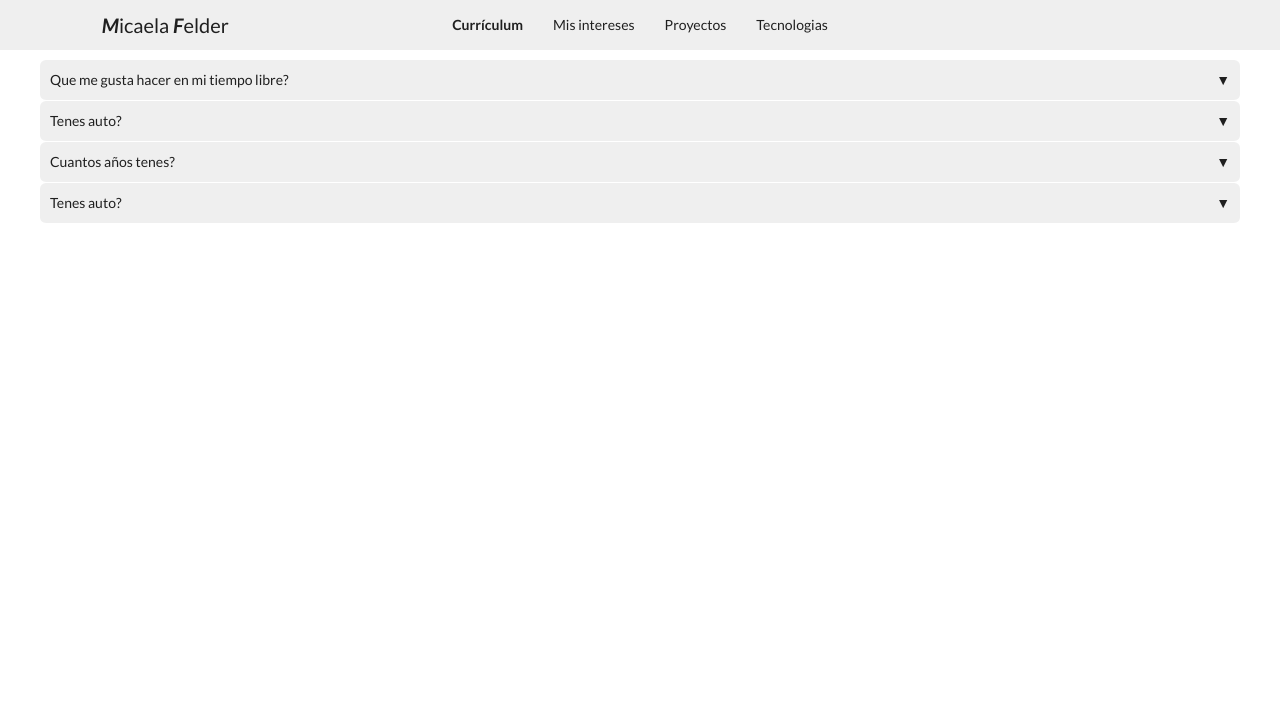
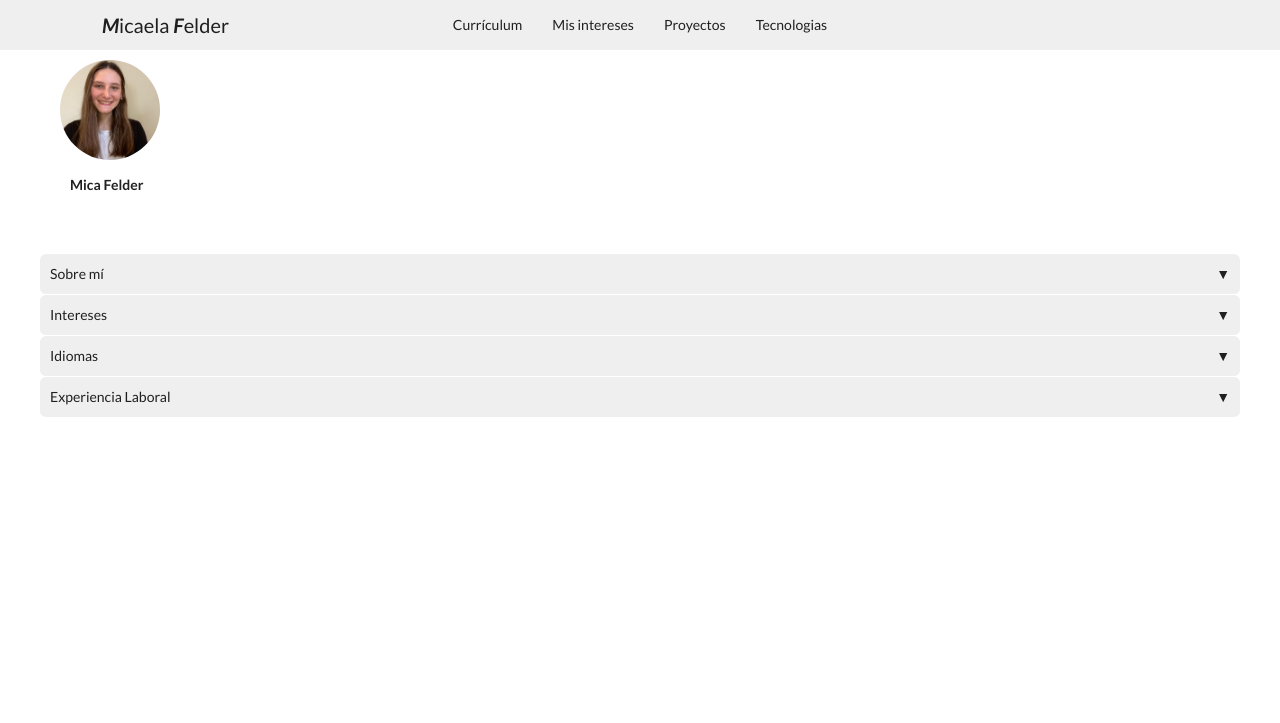
Before and after one commit to micafelder/MyProfile, a React app in the folder my-profile/: page / in a window 1280 px wide. Shown: the top 723 px of the page. Built offline with nearby package versions, Linux system fonts and the light colour scheme.

Commit message:
updating pages

```diff
--- a/my-profile/public/index.html
+++ b/my-profile/public/index.html
@@ -2,20 +2,11 @@
 <html lang="en">
   <head>
     <meta charset="utf-8" />
-    <link rel="icon" href="%PUBLIC_URL%/favicon.ico" />
-    <meta name="viewport" content="width=device-width, initial-scale=1" />
-    <meta name="theme-color" content="#000000" />
-    <meta
-      name="description"
-      content="Web site created using create-react-app"
-    />
     <link rel="stylesheet" href="https://cdnjs.cloudflare.com/ajax/libs/semantic-ui/2.4.1/semantic.min.css">
-    <link rel="apple-touch-icon" href="%PUBLIC_URL%/logo192.png" />
     <!--
       manifest.json provides metadata used when your web app is installed on a
       user's mobile device or desktop. See https://developers.google.com/web/fundamentals/web-app-manifest/
     -->
-    <link rel="manifest" href="%PUBLIC_URL%/manifest.json" />
     <!--
       Notice the use of %PUBLIC_URL% in the tags above.
       It will be replaced with the URL of the `public` folder during the build.
@@ -25,7 +16,8 @@
       work correctly both with client-side routing and a non-root public URL.
       Learn how to configure a non-root public URL by running `npm run build`.
     -->
-    <title>React App</title>
+    <title src='./logo.ico'>My Profile</title>
+    <link rel="icon" href="/logo.ico"/>
   </head>
   <body>
     <noscript>You need to enable JavaScript to run this app.</noscript>
--- a/my-profile/src/articles/index.js
+++ b/my-profile/src/articles/index.js
@@ -1,23 +1,27 @@
 const articles = [
     {
+        href:'/agile',
         img:'agile',
         title: 'Agile',
         desc: `Lorem ipsum dolor sit amet, consectetur adipiscing elit.
          Nunc placerat leo ut orci congue, sit amet maximus ex porta. `
     },
     {
+        href:'/atencion',
+        img:'modeloBroadbent',
+        title: 'Modelo de Broadbent',
+        desc: `Lorem ipsum dolor sit amet, consectetur adipiscing elit.
+         Nunc placerat leo ut orci congue, sit amet maximus ex porta. `
+    },
+    {
+        href:'/agile',
         img:'agile',
         title: 'Agile',
         desc: `Lorem ipsum dolor sit amet, consectetur adipiscing elit.
          Nunc placerat leo ut orci congue, sit amet maximus ex porta. `
     },
     {
-        img:'agile',
-        title: 'Agile',
-        desc: `Lorem ipsum dolor sit amet, consectetur adipiscing elit.
-         Nunc placerat leo ut orci congue, sit amet maximus ex porta. `
-    },
-    {
+        href:'/agile',
         img:'agile',
         title: 'Agile',
         desc: `Lorem ipsum dolor sit amet, consectetur adipiscing elit.
--- a/my-profile/src/components/Accordion/index.js
+++ b/my-profile/src/components/Accordion/index.js
@@ -5,25 +5,35 @@ export default () => {
 
     const preguntas = [
         {
-            q: 'Que me gusta hacer en mi tiempo libre?',
+            q:'Sobre mí',
+            a:[
+                'Tengo 22 años, vivo en Montevideo Uruguay.',
+                'Estudio Licenciatura en Sistemas en  la ORT, comence la carrera en el 2019 (comenzando 4to año).',
+                'Luego del liceo me fui un año a Israel a estudiar Liderazgo con amigos.',
+                'Creativa, con muchas ganas de aprender y de trabajar en equipo.'
+            ]
+
+        },
+        {
+            q: 'Intereses',
             a: [
-                'Salir con amigos y con mi novio.',
-                'Salir a caminar a la rambla.',
-                'Mirar series.',
-                'Escuchar podcasts.'
+                'Estudio danza',
+                'Viajar',
+                'Diseño',
+                'Coaching'
             ]
         },
         {
-            q:'Tenes auto?',
-            a:'No'
+            q: 'Idiomas',
+            a: [
+                'Inglés: CPE (2020) y FCE (certificado)',
+                'Portugués: dominio oral y escrito básico'
+            ]
         },
         {
-            q: 'Cuantos años tenes?',
-            a: 'Tengo 22 años'
-        },
-        {
-            q:'Tenes auto?',
-            a:'No'
+            q:'Experiencia Laboral',
+            a:`Trabajé de Marzo a Octubre de 2021 en E&Y (Ernst and Young) como Asistente de Consultoría
+            (RPA y Auditoría de Sistemas).`
         }
     ]
 
--- a/my-profile/src/components/Article/index.js
+++ b/my-profile/src/components/Article/index.js
@@ -1,10 +1,11 @@
 import React from 'react'
 import styles from './index.css'
+import Link from '../Link/index'
 
 const Article = (props) =>{
 
     return(
-        <div className='article'>
+        <Link href={props.href} className='article'>
 
             <img className='img' src={require(`../../articles/images/${props.img}.png`)} />
 
@@ -13,7 +14,7 @@ const Article = (props) =>{
                 <div>{props.desc}</div>
             </div>
 
-        </div>
+        </Link>
     )
 }
 
--- /dev/null
+++ b/my-profile/src/components/Curriculum/index.css
@@ -0,0 +1,24 @@
+.img{
+    border-radius: 100%;
+    margin-left: 60px;
+}
+
+.rightColumn{
+    display: flex;
+    flex-direction: column;
+    align-items: start;
+    padding-left: 35px;
+}
+
+.personality{
+    display: flex;
+    flex-direction: column;
+    align-items: center;
+}
+
+.title{
+    font-weight: bold;
+    margin-top: 10px;
+    margin-bottom: 5px;
+    margin-left:35px;
+}
--- /dev/null
+++ b/my-profile/src/components/Curriculum/index.js
@@ -0,0 +1,45 @@
+import styles from './index.css'
+
+const personality = [
+    {
+        title: 'Mica Felder',
+        values: [
+            // 'Creativa',
+            // 'Trabajo en equipo',
+            // 'Tesonera',
+            // 'Responsable',
+            // 'Organizada'
+        ]
+    }
+]
+
+const showList = (list) => (
+    <ul>
+      {list.map(item => (
+        <li key={item}>{item}</li>
+      ))}
+    </ul>
+);
+
+const Curriculum = () => {
+    return(
+        <>
+        <img src={require("../../images/curriculum.jpeg")} className='img'/>
+        <div className='rightColumn'>
+            <div>
+                {
+                    personality.map((value,index)=>{
+                        return (
+                            <div className='personality'>
+                                <div className='title'>{value.title}</div>
+                                <div>{showList(value.values)}</div>
+                            </div>
+                        )
+                    })
+                }
+            </div>
+        </div>
+    </>
+)}
+
+export default Curriculum;
--- a/my-profile/src/components/Link/index.js
+++ b/my-profile/src/components/Link/index.js
@@ -3,12 +3,19 @@ import React from 'react'
 const Link = ({className, href, children }) =>{
 
     const onClick = (event) =>{
+        if(event.metaKey || event.ctrlKey){
+            return;
+        }
+
         event.preventDefault();
         window.history.pushState({},'',href);
+
+        const navEvent = new PopStateEvent('popstate');
+        window.dispatchEvent(navEvent);
     };
 
     return(
-        <a  onClick={() => onClick()} className={className} href={href}> {children} </a>
+        <a  onClick = {onClick} className={className} href={href}> {children} </a>
     );
 };
 
--- a/my-profile/src/components/NavBar/index.css
+++ b/my-profile/src/components/NavBar/index.css
@@ -22,7 +22,7 @@
 }
 
 .tabs{
-    font-weight: 400;
+    font-weight: 200;
     display: flex;
     align-items: flex-start;
     font-size: 14px;
@@ -32,7 +32,7 @@
 
 .elem{ margin:0}
 
-.selected{ font-weight: 700; margin: 0 }
+.selected{ font-weight: 300; margin: 0 }
 
 .letter{
     font-style: italic;
--- a/my-profile/src/components/NavBar/index.js
+++ b/my-profile/src/components/NavBar/index.js
@@ -6,24 +6,26 @@ export default () => {
 
     const sections = [
         {
+            id:0,
             name:'Currículum',
             href:'curriculum'
         },
         {
+            id:1,
             name: 'Mis intereses',
             href: 'articles'
         },
         {
+            id:2,
             name: 'Proyectos',
             href: 'projects'
         },
         {
+            id:3,
             name: 'Tecnologias',
             href: 'technologies'
         }
     ]
-
-    const [selectedTab, setSelectedTab] = useState(0)
 
     return (
         <div className='navBar'>
@@ -37,8 +39,8 @@ export default () => {
                             <Link
                               href={section.href}
                               key={index}
-                              className={selectedTab===index? 'selected' : 'elem'}
                               children={section.name}
+                              className={styles.selected}
                             />
                         )
                     })
--- a/my-profile/src/components/Route/index.js
+++ b/my-profile/src/components/Route/index.js
@@ -1,4 +1,22 @@
+import { useEffect, useState } from 'react'
+
 const Route = ({path,children}) =>{
+
+    const [currentPath, setCurrentPath] = useState(window.location.pathname);
+
+    useEffect( () => {
+        const onLocationChange = ()=>{
+            setCurrentPath(window.location.pathname);
+        }
+
+        window.addEventListener('popstate', onLocationChange);
+
+        return () => {
+            window.removeEventListener('popstate', onLocationChange);
+        }
+
+    }, []);
+
     return window.location.pathname === path ? children  : null;
 };
 
--- a/my-profile/src/index.js
+++ b/my-profile/src/index.js
@@ -1,4 +1,4 @@
-import React from "react";
+import React, { useState } from "react";
 import ReactDom from "react-dom";
 import NavBar from "./components/NavBar";
 import Footer from "./components/Footer";
@@ -7,16 +7,23 @@ import Article from './components/Article'
 import articles from "./articles";
 import styles from './index.css';
 import Route from './components/Route'
+import Curriculum from './components/Curriculum'
 
 const App = () => {
 
+
     return (
         <div>
-            <NavBar />
+            <NavBar/>
             <div className='body'>
 
                 <Route path="/">
+                    <Curriculum/>
                     <Accordion/>
+                </Route>
+
+                <Route path="/curriculum">
+                    <div></div>
                 </Route>
 
                 <Route path="/articles">
@@ -25,12 +32,21 @@ const App = () => {
                         {
                             articles.map((article, index) => {
                                 return (
-                                    <Article  key={index} img={article.img} title={article.title} desc={article.desc} ></Article>
+                                    <Article  key={index} href={article.href} img={article.img} title={article.title} desc={article.desc} ></Article>
                                 )
                             })
                         }
                     </div>
                 </Route>
+
+                <Route path="/projects">
+                    <div></div>
+                </Route>
+
+                <Route path="/technologies">
+                    <div></div>
+                </Route>
+
             </div>
             <Footer />
         </div>
```
Also changed, not shown: my-profile/public/logo.ico (added), my-profile/src/articles/images/modeloBroadbent.png (added), my-profile/src/images/curriculum.jpeg (added).
